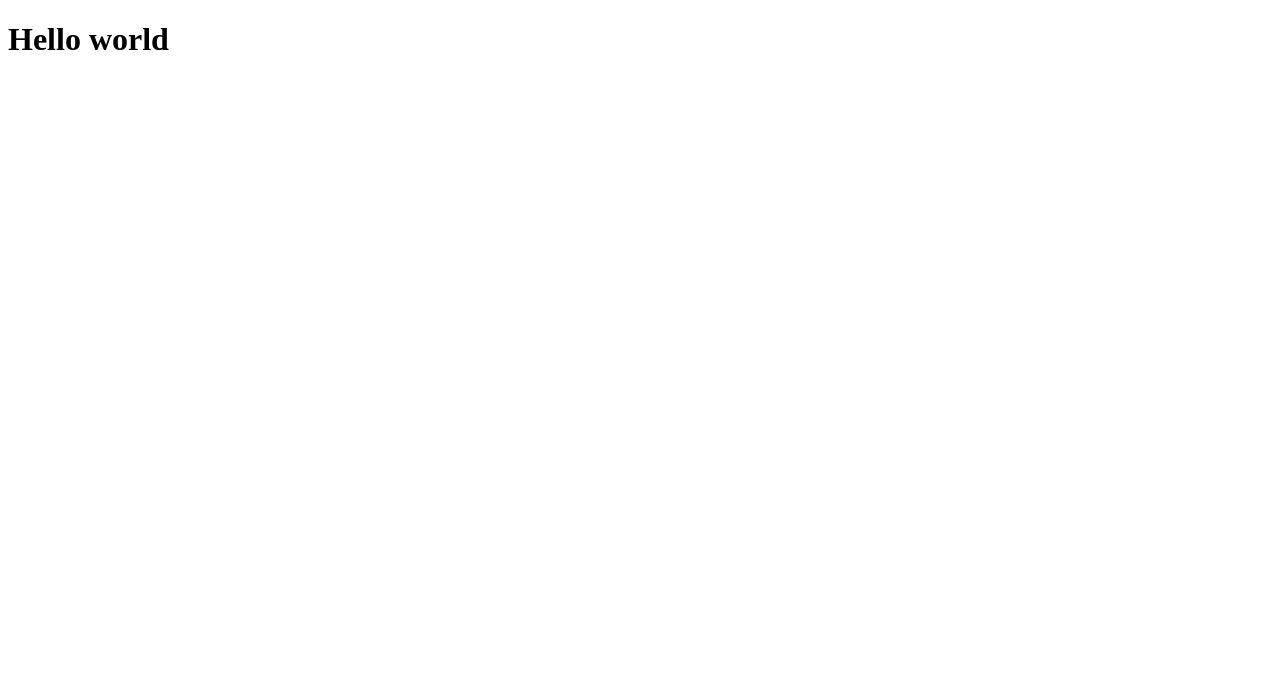
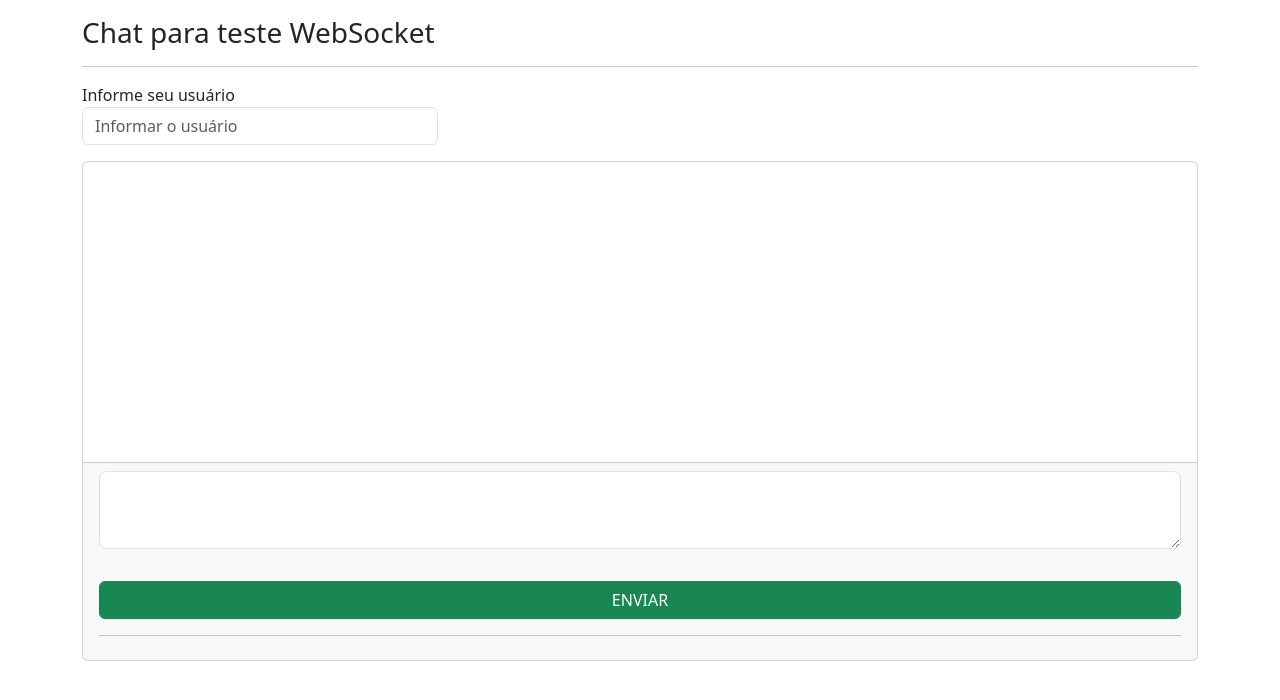
Before and after one commit to vilelagabrielx/WebSocket, a website: page src/public/index.html in a window 1280 px wide. Drawn offline with nearby package versions, Linux system fonts and the light colour scheme.

Commit message:
Update index.html
Codigo do frontend

```diff
--- a/src/public/index.html
+++ b/src/public/index.html
@@ -4,24 +4,48 @@
     <meta charset="UTF-8">
     <meta http-equiv="X-UA-Compatible" content="IE=edge">
     <meta name="viewport" content="width=device-width, initial-scale=1.0">
+    <style>
+        #mensagens{
+            height: 300px;
+            overflow: auto;
+        }
+    </style>
     <script src="https://cdn.socket.io/4.5.4/socket.io.min.js" integrity="sha384-/KNQL8Nu5gCHLqwqfQjA689Hhoqgi2S84SNUxC3roTe4EhJ9AfLkp8QiQcU8AMzI" crossorigin="anonymous"></script>
+    <link href="https://cdn.jsdelivr.net/npm/bootstrap@5.3.0-alpha1/dist/css/bootstrap.min.css" rel="stylesheet" integrity="sha384-GLhlTQ8iRABdZLl6O3oVMWSktQOp6b7In1Zl3/Jr59b6EGGoI1aFkw7cmDA6j6gD" crossorigin="anonymous">
     <title>Document</title>
-    <script>
-        const socket = io('http://localhost:3333',{
-            transports: ['websocket']
-        });
-
-        socket.on('teste',(res) =>{
-            console.log('Mensagem recebida:',res);
-        })
-
-        function send(){
-            socket.emit('teste','teste de conexão')
-        }
-
-    </script>
 </head>
 <body>
-    <h1>Hello world</h1>
+    <form onsubmit="enviar()">
+    <div class="container">
+        <h3 class="mt-3">Chat para teste WebSocket</h3>
+        <hr/>
+        <div class="row mb-3">
+            <div class="col-4">
+                <label for="usuario">Informe seu usuário</label>
+                <input  required id="usuario" class="form-control" placeholder="Informar o usuário"/>
+
+            </div>
+        </div>
+
+    <div class="card">
+        <div id="mensagens" class="card-body">
+
+        </div>
+        <div class="card-footer">
+            <textarea class ="form-control form-control-lg"
+            id="Mensagem" ></textarea>
+            <br/>
+            <button class="btn btn-success w-100 mt-2" type="submit">ENVIAR</button>
+            <!-- <button class="btn btn-success w-100 mt-2" onclick="enviar()">ENVIAR</button> -->
+            <hr/>
+        </div>
+    </form>
+    </div>
+
+
+</div>
 </body>
+<script src="https://cdn.jsdelivr.net/npm/bootstrap@5.3.0-alpha1/dist/js/bootstrap.bundle.min.js" integrity="sha384-w76AqPfDkMBDXo30jS1Sgez6pr3x5MlQ1ZAGC+nuZB+EYdgRZgiwxhTBTkF7CXvN" crossorigin="anonymous"></script>
+<script src="./frontEnd.js"></script>
+
 </html>
```
